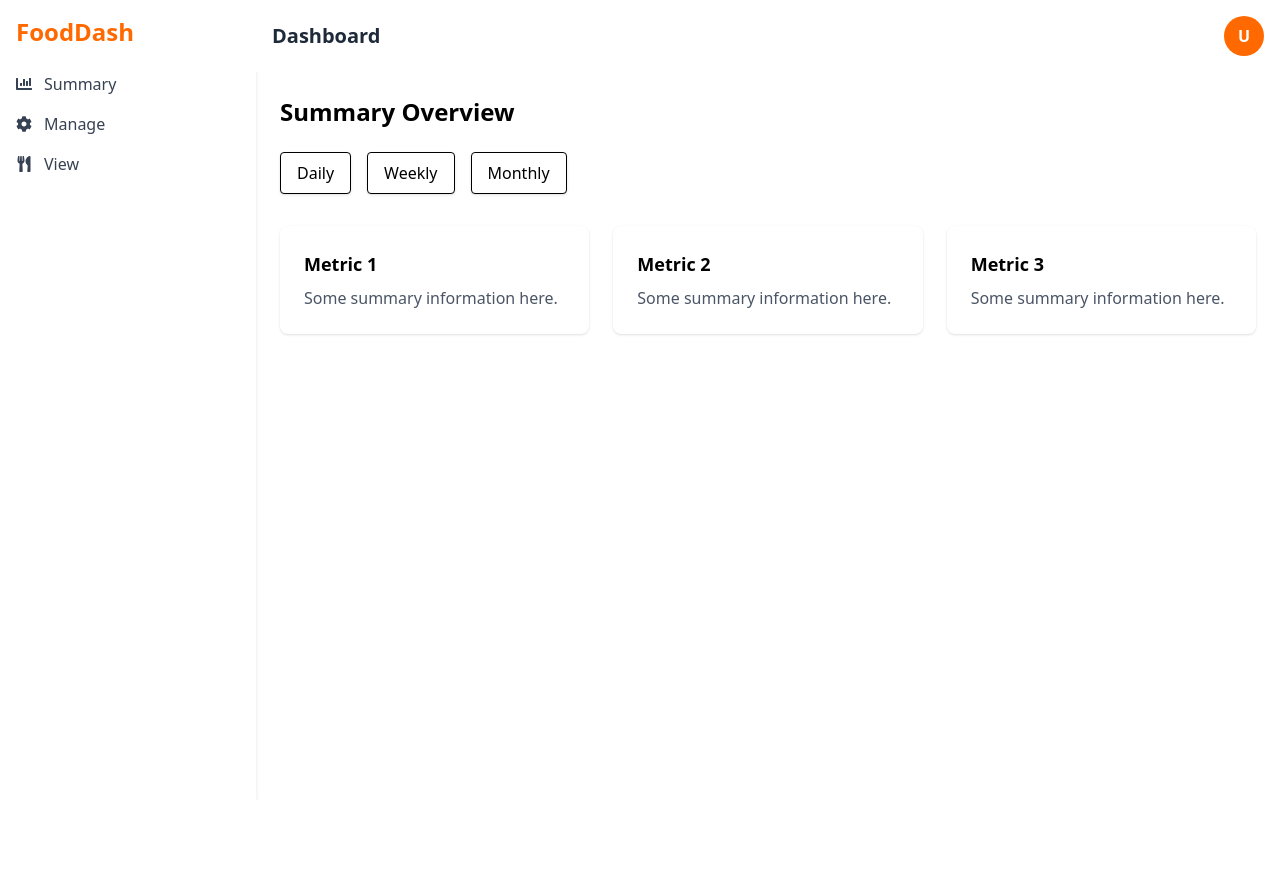
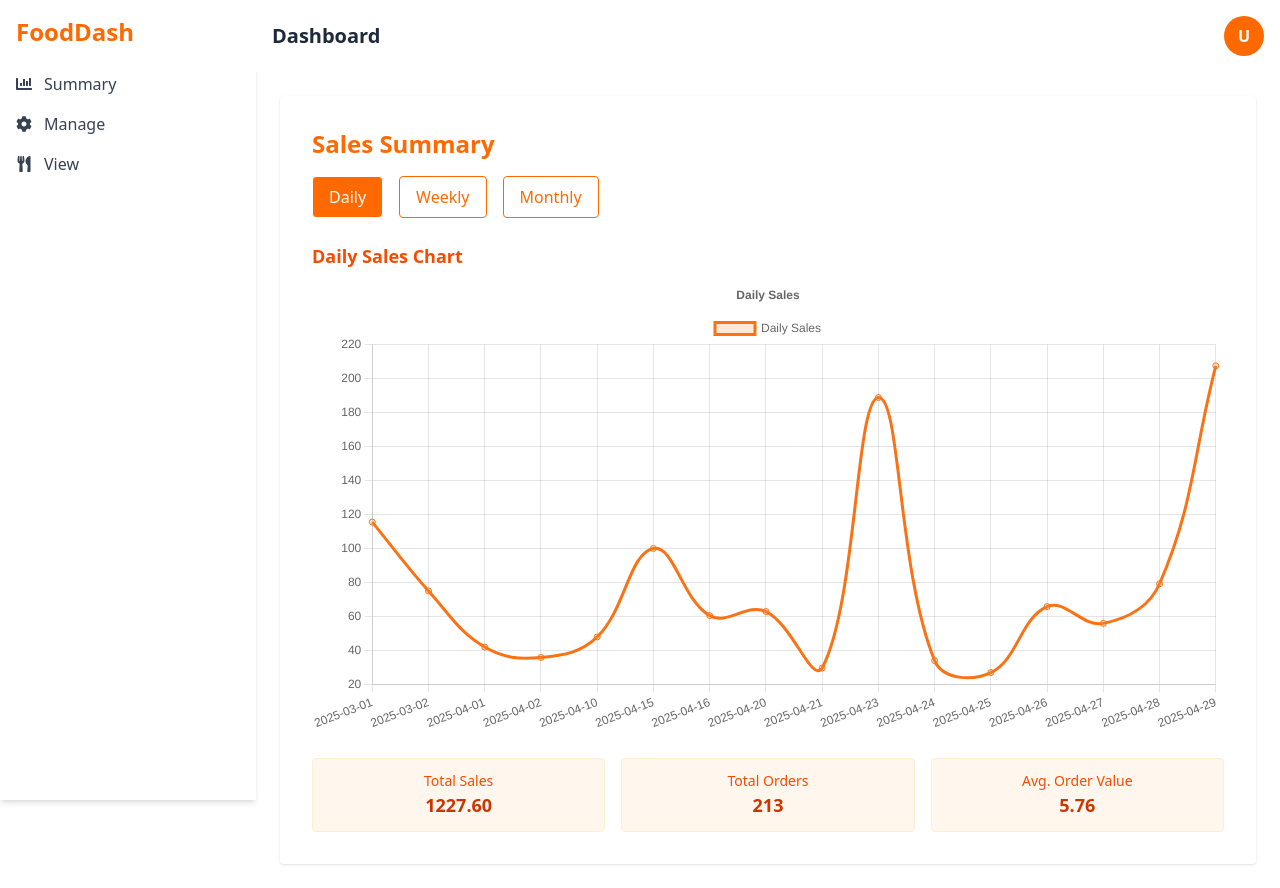
Before and after one commit to mahfuzctg/food-dashboard-client, a React (Vite) app: page /summary in a window 1280 px wide. Before the commit the page ends 800 px from the top, so only its background shows below. Built offline with nearby package versions, Linux system fonts and the light colour scheme.

Commit message:
data: added summery data

```diff
--- a/package.json
+++ b/package.json
@@ -11,8 +11,11 @@
   },
   "dependencies": {
     "@tailwindcss/vite": "^4.1.4",
+    "chart.js": "^4.4.9",
     "cloudinary": "^2.6.0",
+    "dayjs": "^1.11.13",
     "react": "^19.0.0",
+    "react-chartjs-2": "^5.3.0",
     "react-dom": "^19.0.0",
     "react-icons": "^5.5.0",
     "react-router-dom": "^7.5.3",
--- /dev/null
+++ b/src/data/foodData.js
@@ -0,0 +1,178 @@
+export const foodData = [
+  {
+    id: 1,
+    name: "Burger",
+    price: 5.99,
+    amount: 20,
+    sold: 10,
+    soldDate: new Date(Date.now() - 1 * 24 * 60 * 60 * 1000),
+  },
+  {
+    id: 2,
+    name: "Pizza",
+    price: 8.5,
+    amount: 15,
+    sold: 5,
+    soldDate: new Date(Date.now() - 2 * 24 * 60 * 60 * 1000),
+  },
+  {
+    id: 3,
+    name: "Pasta",
+    price: 7.0,
+    amount: 30,
+    sold: 20,
+    soldDate: new Date(Date.now() - 7 * 24 * 60 * 60 * 1000),
+  },
+  {
+    id: 4,
+    name: "Sandwich",
+    price: 4.25,
+    amount: 40,
+    sold: 8,
+    soldDate: new Date(Date.now() - 6 * 24 * 60 * 60 * 1000),
+  },
+  {
+    id: 5,
+    name: "Salad",
+    price: 3.5,
+    amount: 25,
+    sold: 12,
+    soldDate: new Date(Date.now() - 29 * 24 * 60 * 60 * 1000),
+  },
+  {
+    id: 6,
+    name: "Tacos",
+    price: 6.99,
+    amount: 20,
+    sold: 9,
+    soldDate: new Date(Date.now() - 10 * 24 * 60 * 60 * 1000),
+  },
+  {
+    id: 7,
+    name: "Burrito",
+    price: 7.99,
+    amount: 10,
+    sold: 7,
+    soldDate: new Date(Date.now() - 3 * 24 * 60 * 60 * 1000),
+  },
+  {
+    id: 8,
+    name: "Noodles",
+    price: 5.5,
+    amount: 18,
+    sold: 11,
+    soldDate: new Date(Date.now() - 14 * 24 * 60 * 60 * 1000),
+  },
+  {
+    id: 9,
+    name: "Soup",
+    price: 4.5,
+    amount: 12,
+    sold: 4,
+    soldDate: new Date(Date.now() - 1 * 24 * 60 * 60 * 1000),
+  },
+  {
+    id: 10,
+    name: "Steak",
+    price: 15.99,
+    amount: 5,
+    sold: 3,
+    soldDate: new Date(Date.now() - 20 * 24 * 60 * 60 * 1000),
+  },
+  {
+    id: 11,
+    name: "Chicken Wings",
+    price: 9.0,
+    amount: 22,
+    sold: 6,
+    soldDate: new Date(Date.now() - 20 * 60 * 60 * 1000),
+  },
+  {
+    id: 12,
+    name: "Dumplings",
+    price: 6.75,
+    amount: 14,
+    sold: 4,
+    soldDate: new Date(Date.now() - 5 * 20 * 60 * 60 * 1000),
+  },
+  {
+    id: 13,
+    name: "Fried Rice",
+    price: 5.25,
+    amount: 10,
+    sold: 7,
+    soldDate: new Date(Date.now() - 2 * 20 * 60 * 60 * 1000),
+  },
+  {
+    id: 14,
+    name: "Wrap",
+    price: 4.95,
+    amount: 18,
+    sold: 6,
+    soldDate: new Date(Date.now() - 9 * 24 * 60 * 60 * 1000),
+  },
+  {
+    id: 15,
+    name: "Pancakes",
+    price: 3.99,
+    amount: 30,
+    sold: 9,
+    soldDate: new Date(Date.now() - 28 * 24 * 60 * 60 * 1000),
+  },
+  {
+    id: 16,
+    name: "Toast",
+    price: 2.5,
+    amount: 16,
+    sold: 5,
+    soldDate: new Date(Date.now() - 1 * 24 * 60 * 60 * 1000),
+  },
+  {
+    id: 17,
+    name: "Hotdog",
+    price: 3.75,
+    amount: 25,
+    sold: 13,
+    soldDate: new Date(Date.now() - 7 * 24 * 60 * 60 * 1000),
+  },
+  {
+    id: 18,
+    name: "Fries",
+    price: 2.99,
+    amount: 40,
+    sold: 22,
+    soldDate: new Date(Date.now() - 4 * 24 * 60 * 60 * 1000),
+  },
+  {
+    id: 19,
+    name: "Ice Cream",
+    price: 3.5,
+    amount: 20,
+    sold: 18,
+    soldDate: new Date(Date.now() - 1 * 24 * 60 * 60 * 1000),
+  },
+  {
+    id: 20,
+    name: "Sushi",
+    price: 10.0,
+    amount: 12,
+    sold: 10,
+    soldDate: new Date(Date.now() - 15 * 24 * 60 * 60 * 1000),
+  },
+  {
+    id: 21,
+    name: "Curry",
+    price: 8.25,
+    amount: 25,
+    sold: 14,
+    soldDate: new Date(Date.now() - 60 * 24 * 60 * 60 * 1000),
+  },
+  {
+    id: 22,
+    name: "Kebab",
+    price: 7.5,
+    amount: 20,
+    sold: 10,
+    soldDate: new Date(Date.now() - 59 * 24 * 60 * 60 * 1000),
+  },
+];
--- a/src/pages/SummaryPage.jsx
+++ b/src/pages/SummaryPage.jsx
@@ -1,24 +1,147 @@
+import {
+  CategoryScale,
+  Chart as ChartJS,
+  Legend,
+  LinearScale,
+  LineElement,
+  PointElement,
+  Title,
+  Tooltip,
+} from "chart.js";
+import dayjs from "dayjs";
+import isoWeek from "dayjs/plugin/isoWeek";
+import weekOfYear from "dayjs/plugin/weekOfYear";
+import React, { useState } from "react";
+import { Line } from "react-chartjs-2";
+import { foodData } from "../data/foodData";
+
+dayjs.extend(isoWeek);
+dayjs.extend(weekOfYear);
+
+ChartJS.register(
+  CategoryScale,
+  LinearScale,
+  PointElement,
+  LineElement,
+  Title,
+  Tooltip,
+  Legend
+);
+
+const groupDataBy = (type) => {
+  const grouped = {};
+
+  foodData.forEach((item) => {
+    const date = item.soldDate;
+    let key = "";
+
+    if (type === "Daily") {
+      key = dayjs(date).format("YYYY-MM-DD");
+    } else if (type === "Weekly") {
+      key = `Week ${dayjs(date).isoWeek()}`;
+    } else if (type === "Monthly") {
+      key = dayjs(date).format("MMMM");
+    }
+
+    if (!grouped[key]) {
+      grouped[key] = { sales: 0, orders: 0 };
+    }
+
+    grouped[key].sales += item.sold * item.price;
+    grouped[key].orders += item.sold;
+  });
+
+  const labels = Object.keys(grouped).sort();
+  const values = labels.map((label) => grouped[label].sales);
+  const totalSales = values.reduce((a, b) => a + b, 0);
+  const totalOrders = labels.reduce(
+    (sum, label) => sum + grouped[label].orders,
+    0
+  );
+
+  return {
+    labels,
+    values,
+    metrics: [
+      { name: "Total Sales", value: totalSales.toFixed(2) },
+      { name: "Total Orders", value: totalOrders },
+      {
+        name: "Avg. Order Value",
+        value: totalOrders ? (totalSales / totalOrders).toFixed(2) : "0",
+      },
+    ],
+  };
+};
+
 const SummaryPage = () => {
+  const [selectedFilter, setSelectedFilter] = useState("Daily");
+  const { labels, values, metrics } = groupDataBy(selectedFilter);
+
+  const chartData = {
+    labels,
+    datasets: [
+      {
+        label: `${selectedFilter} Sales`,
+        data: values,
+        borderColor: "#f97316",
+        backgroundColor: "rgba(251, 146, 60, 0.2)",
+        fill: true,
+        tension: 0.4,
+        pointRadius: 3,
+      },
+    ],
+  };
+
+  const options = {
+    responsive: true,
+    plugins: {
+      legend: { position: "top" },
+      title: {
+        display: true,
+        text: `${selectedFilter} Sales`,
+      },
+    },
+  };
+
   return (
-    <div>
-      <h2 className="text-2xl font-semibold mb-6">Summary Overview</h2>
+    <div className="p-4 sm:p-6 md:p-8 bg-white text-gray-800 rounded shadow">
+      <h2 className="text-xl sm:text-2xl font-semibold mb-4 text-orange-500">
+        Sales Summary
+      </h2>
 
-      <div className="flex gap-4 mb-8">
+      <div className="flex gap-2 sm:gap-4 mb-6">
         {["Daily", "Weekly", "Monthly"].map((filter) => (
           <button
             key={filter}
-            className="px-4 py-2 bg-white border rounded shadow hover:bg-green-100"
+            onClick={() => setSelectedFilter(filter)}
+            className={`text-sm sm:text-base px-3 py-1 sm:px-4 sm:py-2 border rounded transition ${
+              selectedFilter === filter
+                ? "bg-orange-500 text-white"
+                : "bg-white text-orange-500 border-orange-500 hover:bg-orange-100"
+            }`}
           >
             {filter}
           </button>
         ))}
       </div>
 
-      <div className="grid grid-cols-1 sm:grid-cols-2 lg:grid-cols-3 gap-6">
-        {[1, 2, 3].map((i) => (
-          <div key={i} className="bg-white p-6 rounded-lg shadow">
-            <h3 className="text-lg font-bold mb-2">Metric {i}</h3>
-            <p className="text-gray-600">Some summary information here.</p>
+      <div className="mb-6">
+        <h3 className="text-lg font-semibold mb-2 text-orange-600">
+          {selectedFilter} Sales Chart
+        </h3>
+        <Line data={chartData} options={options} />
+      </div>
+
+      <div className="grid grid-cols-1 sm:grid-cols-3 gap-4 text-sm">
+        {metrics.map((metric) => (
+          <div
+            key={metric.name}
+            className="border border-orange-100 bg-orange-50 p-3 rounded text-center"
+          >
+            <p className="text-orange-600 font-medium">{metric.name}</p>
+            <p className="text-lg font-semibold text-orange-700">
+              {metric.value}
+            </p>
           </div>
         ))}
       </div>
```
Also changed, not shown: src/utils/utils.js (added), 1 other file (tests, documents, lock files or other folders).
